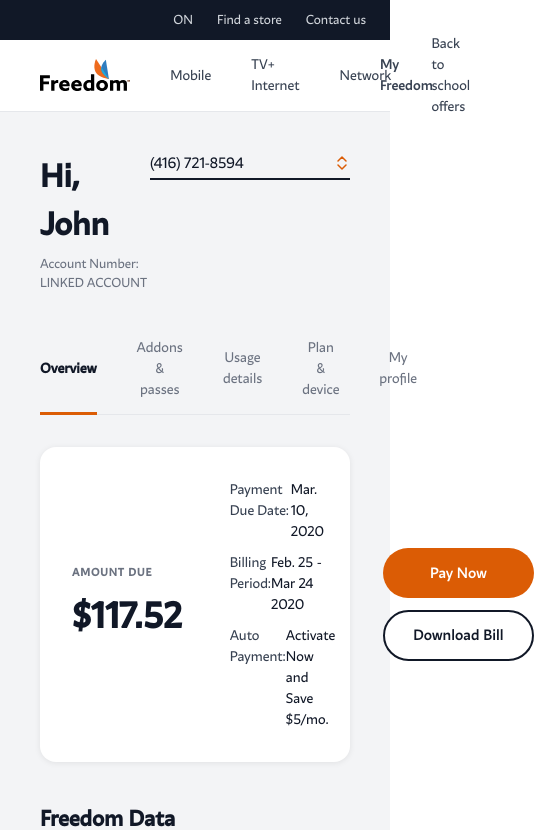
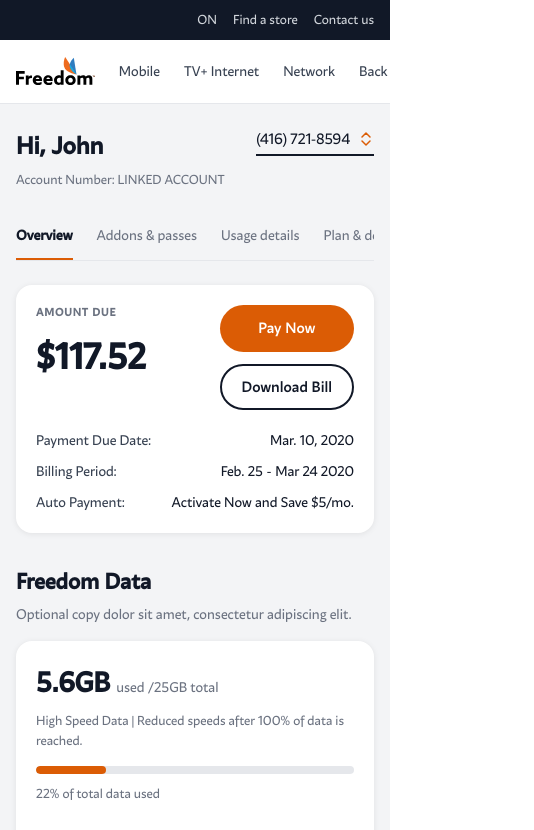
Before and after one commit to kpicc/okta-prototype, a React (Vite) app in the folder prototype/: page /overview in a window 390 px wide. Shown: the top 830 px of the page, 534 px wide, since content can reach past the window. Built offline with nearby package versions, Linux system fonts and the light colour scheme.

Commit message:
Fix mobile layout: prevent content clipping across all pages

```diff
--- a/prototype/src/components/Banner.tsx
+++ b/prototype/src/components/Banner.tsx
@@ -9,7 +9,7 @@
   if (!config.bannerVisible || dismissed) return null
 
   return (
-    <div style={{ backgroundColor: '#2F7DC1', color: '#fff', width: '100%', display: 'flex', alignItems: 'center', justifyContent: 'center', gap: '10px', padding: '12px 24px', fontSize: '14px', position: 'relative' }}>
+    <div style={{ backgroundColor: '#2F7DC1', color: '#fff', width: '100%', display: 'flex', alignItems: 'center', justifyContent: 'center', gap: '10px', padding: '12px 48px 12px 24px', fontSize: '14px', position: 'relative' }}>
       <AlertTriangle size={16} style={{ flexShrink: 0 }} />
       <span>{config.bannerText}</span>
       <button
--- a/prototype/src/index.css
+++ b/prototype/src/index.css
@@ -65,7 +65,7 @@
   background-color: #fff;
   width: 100%;
   max-width: 480px;
-  padding: 40px;
+  padding: 24px;
   border-radius: 16px;
   box-shadow: 0 1px 6px rgba(0,0,0,0.1);
 }
--- a/prototype/src/pages/LinkServices.tsx
+++ b/prototype/src/pages/LinkServices.tsx
@@ -81,7 +81,7 @@
             {/* Choice cards */}
             <div className="ls-choice-grid">
               {/* Current Customer */}
-              <div style={{ backgroundColor: '#fff', borderRadius: '16px', boxShadow: '0 1px 6px rgba(0,0,0,0.1)', padding: '40px', display: 'flex', flexDirection: 'column' }}>
+              <div style={{ backgroundColor: '#fff', borderRadius: '16px', boxShadow: '0 1px 6px rgba(0,0,0,0.1)', padding: 'clamp(24px, 5vw, 40px)', display: 'flex', flexDirection: 'column' }}>
                 <div style={{ flex: 1 }}>
                   <p className="ls-eyebrow" style={{ fontFamily: 'Ambra Sans Text Medium, sans-serif', fontWeight: 500, letterSpacing: '2px', textTransform: 'uppercase', color: '#DB5C05', marginBottom: '16px' }}>
                     Current Customer
@@ -97,7 +97,7 @@
               </div>
 
               {/* New Customer */}
-              <div style={{ backgroundColor: '#fff', borderRadius: '16px', boxShadow: '0 1px 6px rgba(0,0,0,0.1)', padding: '40px', display: 'flex', flexDirection: 'column' }}>
+              <div style={{ backgroundColor: '#fff', borderRadius: '16px', boxShadow: '0 1px 6px rgba(0,0,0,0.1)', padding: 'clamp(24px, 5vw, 40px)', display: 'flex', flexDirection: 'column' }}>
                 <div style={{ flex: 1 }}>
                   <p className="ls-eyebrow" style={{ fontFamily: 'Ambra Sans Text Medium, sans-serif', fontWeight: 500, letterSpacing: '2px', textTransform: 'uppercase', color: '#DB5C05', marginBottom: '16px' }}>
                     New Customer
--- a/prototype/src/pages/Overview.tsx
+++ b/prototype/src/pages/Overview.tsx
@@ -7,8 +7,8 @@
 
 function DataUsageCard({ used, total, pct }: { used: string; total: string; pct: number }) {
   return (
-    <div style={{ backgroundColor: '#fff', borderRadius: '16px', boxShadow: '0 1px 6px rgba(0,0,0,0.08)', padding: '28px 32px', display: 'flex', alignItems: 'center', gap: '40px' }}>
-      <div style={{ flex: 1 }}>
+    <div style={{ backgroundColor: '#fff', borderRadius: '16px', boxShadow: '0 1px 6px rgba(0,0,0,0.08)', padding: '20px', display: 'flex', alignItems: 'flex-start', gap: '24px', flexWrap: 'wrap' }}>
+      <div style={{ flex: 1, minWidth: '200px' }}>
         <div style={{ marginBottom: '8px' }}>
           <span style={{ fontSize: '28px', fontWeight: 700, color: '#111827' }}>{used}</span>
           <span style={{ fontSize: '14px', color: '#6b7280', marginLeft: '6px' }}>used /{total} total</span>
@@ -35,33 +35,34 @@
   const [activeTab, setActiveTab] = useState('Overview')
 
   return (
-    <div style={{ minHeight: '100vh', backgroundColor: '#f3f4f6' }}>
+    <div style={{ minHeight: '100vh', backgroundColor: '#f3f4f6', overflowX: 'hidden' }}>
       {/* Top utility bar */}
-      <div style={{ backgroundColor: '#111827', padding: '10px 24px', display: 'flex', justifyContent: 'flex-end', gap: '24px' }}>
+      <div style={{ backgroundColor: '#111827', padding: '10px 16px', display: 'flex', justifyContent: 'flex-end', gap: '16px', flexWrap: 'wrap' }}>
         <span style={{ color: '#d1d5db', fontSize: '13px', cursor: 'pointer' }}>ON</span>
         <span style={{ color: '#d1d5db', fontSize: '13px', cursor: 'pointer' }}>Find a store</span>
         <span style={{ color: '#d1d5db', fontSize: '13px', cursor: 'pointer' }}>Contact us</span>
       </div>
 
       {/* Main nav */}
-      <div style={{ backgroundColor: '#fff', borderBottom: '1px solid #e5e7eb', padding: '0 40px', display: 'flex', alignItems: 'center', justifyContent: 'space-between', height: '72px' }}>
-        <div style={{ display: 'flex', alignItems: 'center', gap: '40px' }}>
-          <img src="/logo-black.svg" alt="Freedom Mobile" style={{ height: '32px', cursor: 'pointer' }} onClick={() => navigate('/')} />
+      <div style={{ backgroundColor: '#fff', borderBottom: '1px solid #e5e7eb', padding: '0 16px', display: 'flex', alignItems: 'center', justifyContent: 'space-between', minHeight: '64px', gap: '16px', overflowX: 'auto' }}>
+        <div style={{ display: 'flex', alignItems: 'center', gap: '24px', flexShrink: 0 }}>
+          <img src="/logo-black.svg" alt="Freedom Mobile" style={{ height: '28px', cursor: 'pointer', flexShrink: 0 }} onClick={() => navigate('/')} />
+          <div style={{ display: 'none' }} className="md:flex" />
           {['Mobile', 'TV+ Internet', 'Network', 'Back to school offers'].map(link => (
-            <span key={link} style={{ fontSize: '14px', color: '#374151', cursor: 'pointer' }}>{link}</span>
+            <span key={link} style={{ fontSize: '14px', color: '#374151', cursor: 'pointer', whiteSpace: 'nowrap' }}>{link}</span>
           ))}
         </div>
-        <span style={{ fontSize: '14px', fontWeight: 500, color: '#374151', cursor: 'pointer' }}>My Freedom</span>
+        <span style={{ fontSize: '14px', fontWeight: 500, color: '#374151', cursor: 'pointer', whiteSpace: 'nowrap', flexShrink: 0 }}>My Freedom</span>
       </div>
 
       {/* Account header */}
-      <div style={{ backgroundColor: '#f3f4f6', padding: '40px 40px 0' }}>
-        <div style={{ maxWidth: '900px', margin: '0 auto', display: 'flex', alignItems: 'flex-start', justifyContent: 'space-between' }}>
+      <div style={{ backgroundColor: '#f3f4f6', padding: '24px 16px 0' }}>
+        <div style={{ maxWidth: '900px', margin: '0 auto', display: 'flex', alignItems: 'flex-start', justifyContent: 'space-between', flexWrap: 'wrap', gap: '16px' }}>
           <div>
-            <h1 style={{ fontSize: '32px', fontWeight: 700, color: '#111827', margin: '0 0 6px' }}>Hi, John</h1>
+            <h1 style={{ fontSize: 'clamp(24px, 6vw, 32px)', fontWeight: 700, color: '#111827', margin: '0 0 6px' }}>Hi, John</h1>
             <p style={{ fontSize: '13px', color: '#6b7280', margin: 0 }}>Account Number: LINKED ACCOUNT</p>
           </div>
-          <div style={{ display: 'flex', alignItems: 'center', gap: '8px', borderBottom: '2px solid #111827', paddingBottom: '4px', minWidth: '200px', justifyContent: 'space-between' }}>
+          <div style={{ display: 'flex', alignItems: 'center', gap: '8px', borderBottom: '2px solid #111827', paddingBottom: '4px', justifyContent: 'space-between' }}>
             <span style={{ fontSize: '15px', color: '#111827' }}>(416) 721-8594</span>
             <svg width="16" height="16" viewBox="0 0 16 16" fill="none"><path d="M4 6l4-4 4 4M4 10l4 4 4-4" stroke="#DB5C05" strokeWidth="1.5" strokeLinecap="round" strokeLinejoin="round"/></svg>
           </div>
@@ -69,19 +70,19 @@
       </div>
 
       {/* Tab bar */}
-      <div style={{ backgroundColor: '#f3f4f6', padding: '32px 40px 0' }}>
-        <div style={{ maxWidth: '900px', margin: '0 auto', display: 'flex', gap: '0', borderBottom: '1px solid #e5e7eb' }}>
+      <div style={{ backgroundColor: '#f3f4f6', padding: '24px 16px 0' }}>
+        <div style={{ maxWidth: '900px', margin: '0 auto', display: 'flex', gap: '0', borderBottom: '1px solid #e5e7eb', overflowX: 'auto' }}>
           {tabs.map(tab => (
             <button
               key={tab}
               onClick={() => setActiveTab(tab)}
               style={{
                 background: 'none', border: 'none', cursor: 'pointer',
-                padding: '12px 0', marginRight: '40px',
+                padding: '12px 0', marginRight: '24px',
                 fontSize: '14px', color: activeTab === tab ? '#111827' : '#6b7280',
                 fontWeight: activeTab === tab ? 600 : 400,
                 borderBottom: activeTab === tab ? '3px solid #DB5C05' : '3px solid transparent',
-                marginBottom: '-1px',
+                marginBottom: '-1px', whiteSpace: 'nowrap', flexShrink: 0,
               }}
             >
               {tab}
@@ -91,29 +92,31 @@
       </div>
 
       {/* Content */}
-      <div style={{ padding: '32px 40px', maxWidth: '900px', margin: '0 auto', display: 'flex', flexDirection: 'column', gap: '40px' }}>
+      <div style={{ padding: '24px 16px', maxWidth: '900px', margin: '0 auto', display: 'flex', flexDirection: 'column', gap: '32px' }}>
 
         {/* Billing card */}
-        <div style={{ backgroundColor: '#fff', borderRadius: '16px', boxShadow: '0 1px 6px rgba(0,0,0,0.08)', padding: '32px', display: 'flex', alignItems: 'center', gap: '48px' }}>
-          <div style={{ flexShrink: 0 }}>
-            <p style={{ fontSize: '11px', fontWeight: 700, letterSpacing: '0.08em', textTransform: 'uppercase', color: '#6b7280', margin: '0 0 8px' }}>Amount Due</p>
-            <p style={{ fontSize: '36px', fontWeight: 700, color: '#111827', margin: 0 }}>$117.52</p>
+        <div style={{ backgroundColor: '#fff', borderRadius: '16px', boxShadow: '0 1px 6px rgba(0,0,0,0.08)', padding: '20px', display: 'flex', flexDirection: 'column', gap: '20px' }}>
+          <div style={{ display: 'flex', alignItems: 'flex-start', justifyContent: 'space-between', flexWrap: 'wrap', gap: '16px' }}>
+            <div style={{ flexShrink: 0 }}>
+              <p style={{ fontSize: '11px', fontWeight: 700, letterSpacing: '0.08em', textTransform: 'uppercase', color: '#6b7280', margin: '0 0 8px' }}>Amount Due</p>
+              <p style={{ fontSize: '36px', fontWeight: 700, color: '#111827', margin: 0 }}>$117.52</p>
+            </div>
+            <div style={{ display: 'flex', flexDirection: 'column', gap: '12px', flexShrink: 0 }}>
+              <button style={{ backgroundColor: '#DB5C05', color: '#fff', border: 'none', borderRadius: '999px', padding: '12px 24px', fontSize: '15px', fontWeight: 500, cursor: 'pointer', whiteSpace: 'nowrap' }}>Pay Now</button>
+              <button style={{ backgroundColor: '#fff', color: '#111827', border: '2px solid #111827', borderRadius: '999px', padding: '10px 20px', fontSize: '15px', fontWeight: 500, cursor: 'pointer', whiteSpace: 'nowrap' }}>Download Bill</button>
+            </div>
           </div>
-          <div style={{ flex: 1, display: 'flex', flexDirection: 'column', gap: '10px' }}>
+          <div style={{ display: 'flex', flexDirection: 'column', gap: '10px' }}>
             {[
               { label: 'Payment Due Date:', value: 'Mar. 10, 2020' },
               { label: 'Billing Period:', value: 'Feb. 25 - Mar 24 2020' },
               { label: 'Auto Payment:', value: 'Activate Now and Save $5/mo.' },
             ].map(row => (
-              <div key={row.label} style={{ display: 'flex', justifyContent: 'space-between', fontSize: '14px' }}>
+              <div key={row.label} style={{ display: 'flex', justifyContent: 'space-between', fontSize: '14px', gap: '8px', flexWrap: 'wrap' }}>
                 <span style={{ color: '#374151' }}>{row.label}</span>
                 <span style={{ color: '#111827' }}>{row.value}</span>
               </div>
             ))}
-          </div>
-          <div style={{ display: 'flex', flexDirection: 'column', gap: '12px', flexShrink: 0 }}>
-            <button style={{ backgroundColor: '#DB5C05', color: '#fff', border: 'none', borderRadius: '999px', padding: '14px 32px', fontSize: '15px', fontWeight: 500, cursor: 'pointer', whiteSpace: 'nowrap' }}>Pay Now</button>
-            <button style={{ backgroundColor: '#fff', color: '#111827', border: '2px solid #111827', borderRadius: '999px', padding: '12px 28px', fontSize: '15px', fontWeight: 500, cursor: 'pointer', whiteSpace: 'nowrap' }}>Download Bill</button>
           </div>
         </div>
 
--- a/prototype/src/pages/SignIn.tsx
+++ b/prototype/src/pages/SignIn.tsx
@@ -78,7 +78,7 @@
       {adminOpen && <AdminPanel />}
       {/* Global alert banner */}
       {config.bannerVisible && showBanner && (
-        <div style={{ backgroundColor: '#2F7DC1', color: '#fff', width: '100%', display: 'flex', alignItems: 'center', justifyContent: 'center', gap: '10px', padding: '12px 24px', fontSize: '14px', position: 'relative' }}>
+        <div style={{ backgroundColor: '#2F7DC1', color: '#fff', width: '100%', display: 'flex', alignItems: 'center', justifyContent: 'center', gap: '10px', padding: '12px 48px 12px 24px', fontSize: '14px', position: 'relative' }}>
           <AlertTriangle size={16} style={{ flexShrink: 0 }} />
           <span>{config.bannerText}</span>
           <button
@@ -133,7 +133,7 @@
               ))}
             </div>
             {/* Marketing text — fixed height container, all slides absolutely stacked */}
-            <div style={{ position: 'relative', height: '200px', flexShrink: 0 }}>
+            <div style={{ position: 'relative', minHeight: '200px', flexShrink: 0 }}>
               {slides.map((slide, i) => (
                 <div
                   key={i}
```
Also changed, not shown: 1 other file (tests, documents, lock files or other folders).
